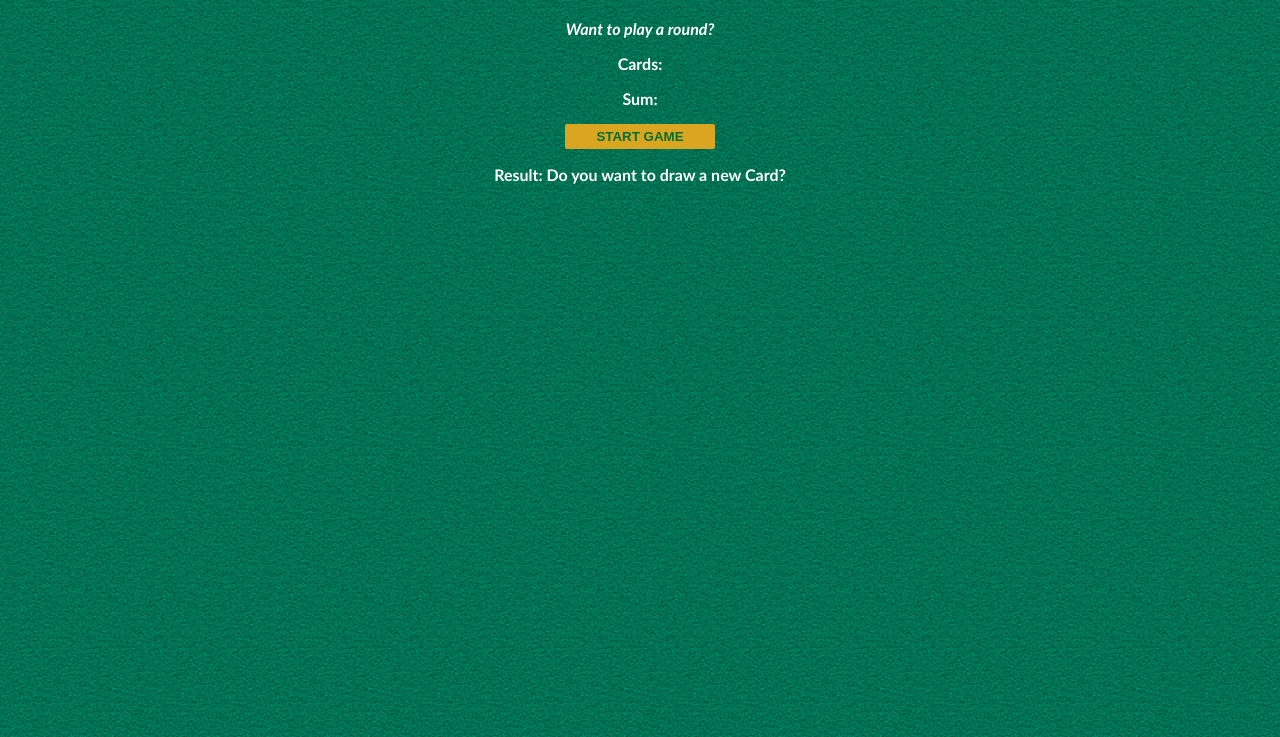
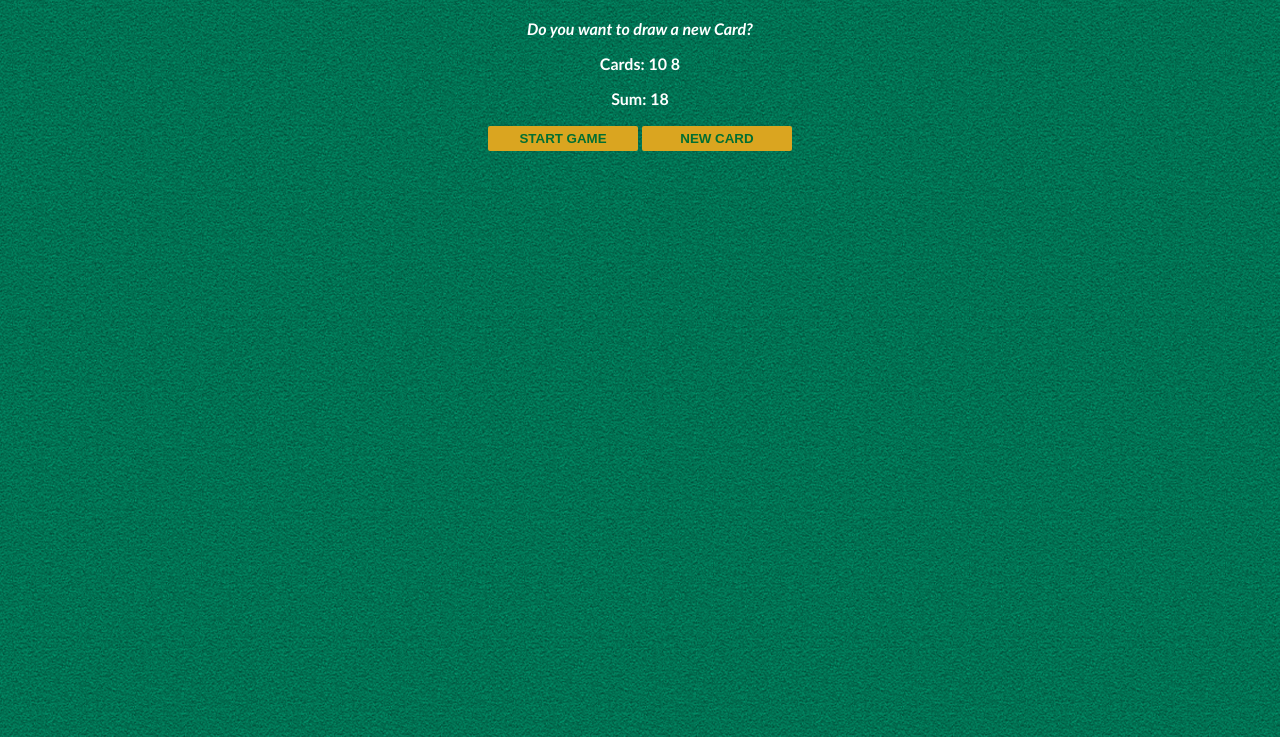
Before and after one commit to Utilitycoder/Javascript-Tutorial, a plain HTML site: page cardGame/index.html in a window 1280 px wide. Both pictures are taken after a click on the button "START GAME". Shown: the part 63-800 px from the top of the page. Drawn offline with Linux system fonts and the light colour scheme.

Commit message:
Code update

```diff
--- a/cardGame/index.css
+++ b/cardGame/index.css
@@ -12,7 +12,7 @@
 }
 
 /* Styling the "start game button*/
-#start {
+button {
     color: #016f32;
     width: 150px;
     background:goldenrod;
@@ -20,6 +20,7 @@
     border: none;
     font-weight: bold;
     border-radius: 2px;
+    margin: 2px 0;
 }
 
 #message-el {
--- a/cardGame/index.html
+++ b/cardGame/index.html
@@ -6,11 +6,11 @@
     <body>
         <h1>Black Jack</h1>
         <p id="message-el">Want to play a round?</p>
-        <p>Cards:</p>
-        <p>Sum:</p>
+        <p id="cards-el">Cards:</p>
+        <p id="sum-el">Sum:</p>
         <!-- Create a button to start the game-->
         <button id="start" onclick="startGame()">START GAME</button>
-        <p id="result">Result</p>
+        <button onclick="newCard()">NEW CARD</button>
         <script src="index.js"></script>
     </body>
 </html>
--- a/cardGame/index.js
+++ b/cardGame/index.js
@@ -1,11 +1,13 @@
-let result = document.getElementById("result")
-
 let firstCard = 10
 let secondCard = 8
+let cards = [firstCard, secondCard]
 let sum = firstCard + secondCard
 let hasBlackJack = false // check if a gamer wins
 let isAlive = true // Check whether a gamer is still in the game.
 let message = "" // store the result of gamers game.
+let messageEl = document.getElementById("message-el")
+let sumEl = document.getElementById("sum-el")
+let cardsEl = document.getElementById("cards-el")
 
 // The logic of the game
 
@@ -14,8 +16,12 @@
 */
 
 // A start game function that allows users to start the game
+function startGame() {
+    renderGame()
+}
 
-function startGame() {
+
+function renderGame() {
     if (sum < 21) {
         message = "Do you want to draw a new Card?"
     } else if (sum === 21) {  //using triple equal signs is more stricter than double
@@ -28,5 +34,15 @@
         isAlive = false
     }
 
-    result.textContent = "Result: " + message
+    messageEl.textContent = message
+    sumEl.textContent = "Sum: " + sum
+    cardsEl.textContent = "Cards: " + cards[0] + " " + cards[1]
 }
+
+// create a new card function
+function newCard() {
+    let card = 6
+    sum += card
+    cards.push(card)
+    startGame()
+}
```
